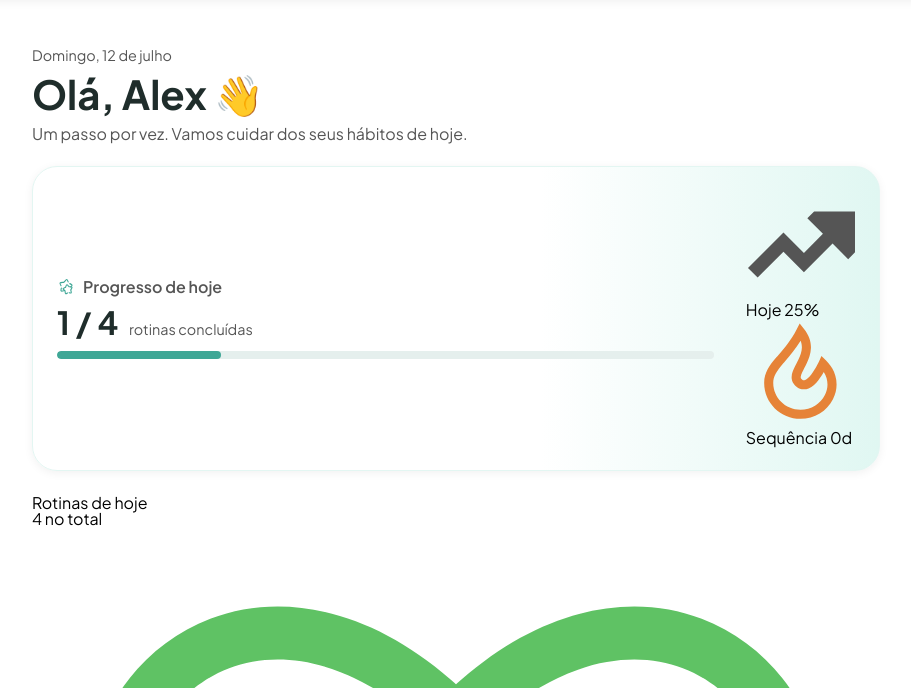
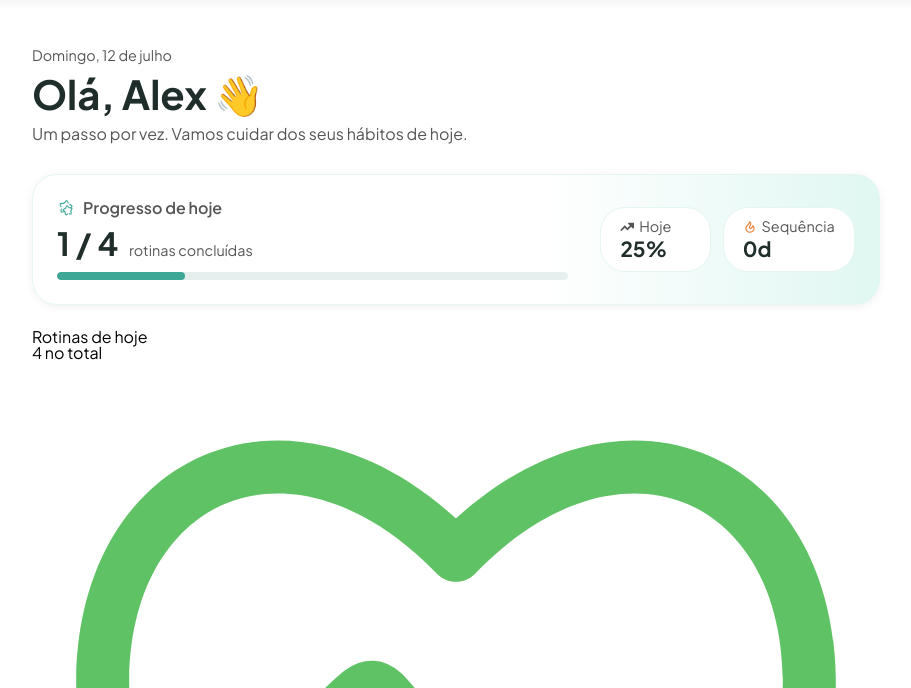
Before and after one commit to gustamoraiss/RoutineHub, a Flask app: page / in a window 1280 px wide. Shown: the part 85-773 px from the top of the page, without its empty margins (184-1095 px from the left). Run offline with Flask 3, Linux system fonts and the light colour scheme.

Commit message:
feat: adiciona estilização da seção stats da homepage

```diff
--- a/static/css/home.css
+++ b/static/css/home.css
@@ -1,5 +1,5 @@
 .greeting {
-    margin-bottom: 1.5rem;
+    margin-bottom: 2rem;
     display: flex;
     flex-direction: column;
     gap: 0.75rem;
@@ -81,3 +81,40 @@
     border-radius: 999px;
     transition: width 0.3s ease;
 }
+
+.stats-mini {
+    display: flex;
+    gap: 0.75rem;
+    flex-shrink: 0;
+}
+
+.stat-card {
+    display: flex;
+    flex-direction: column;
+    align-items: left;
+    gap: 0.3rem;
+    background-color: #ffffff;
+    border: 1px solid #e3f6f2;
+    border-radius: var(--radius);
+    padding: 0.7rem 1.2rem;
+    min-width: 70px;
+}
+
+.stat-card__label {
+    display: flex;
+    align-items: center;
+    gap: 0.3rem;
+    font-size: var(--font-size-sm);
+    color: var(--color-text-muted);
+}
+
+.stat-card__label img {
+    width: 14px;
+    height: 14px;
+}
+
+.stat-card__value {
+    font-size: 1.3rem;
+    font-weight: 700;
+    color: var(--color-text);
+}
```
